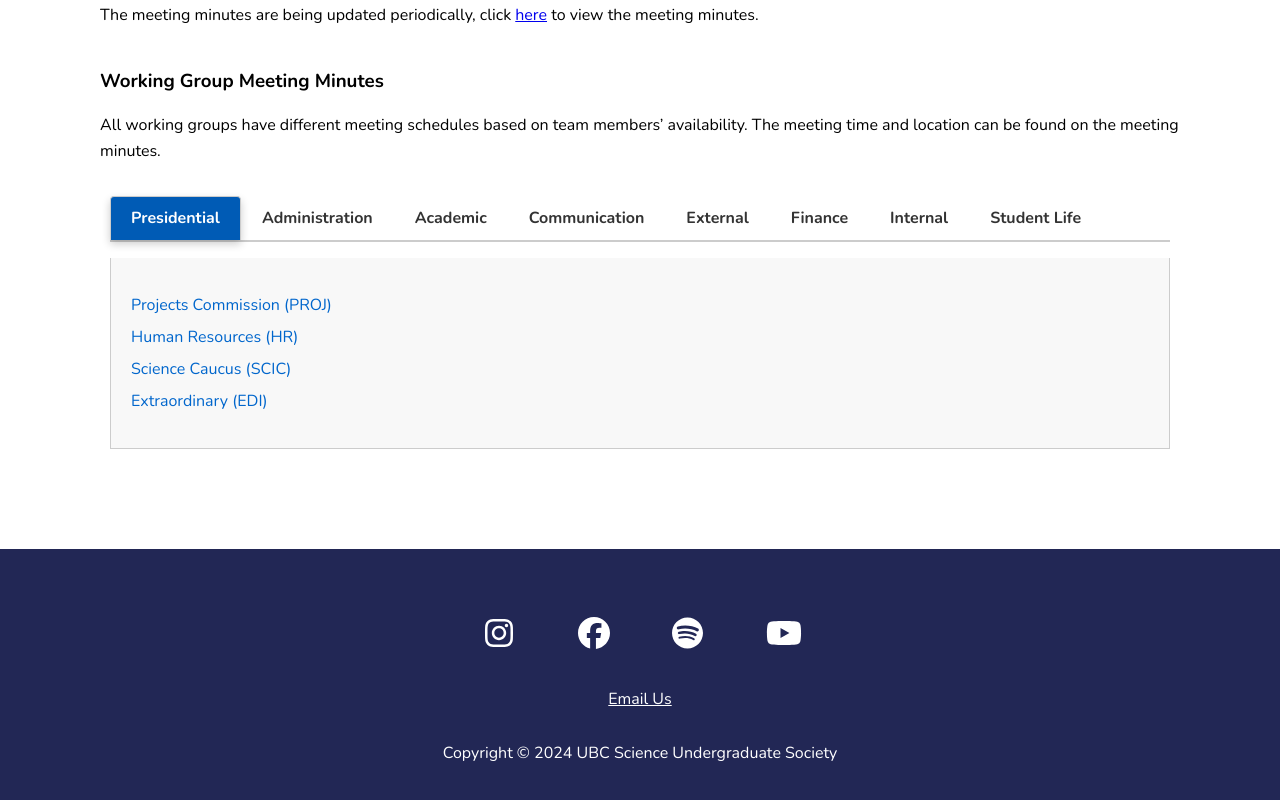
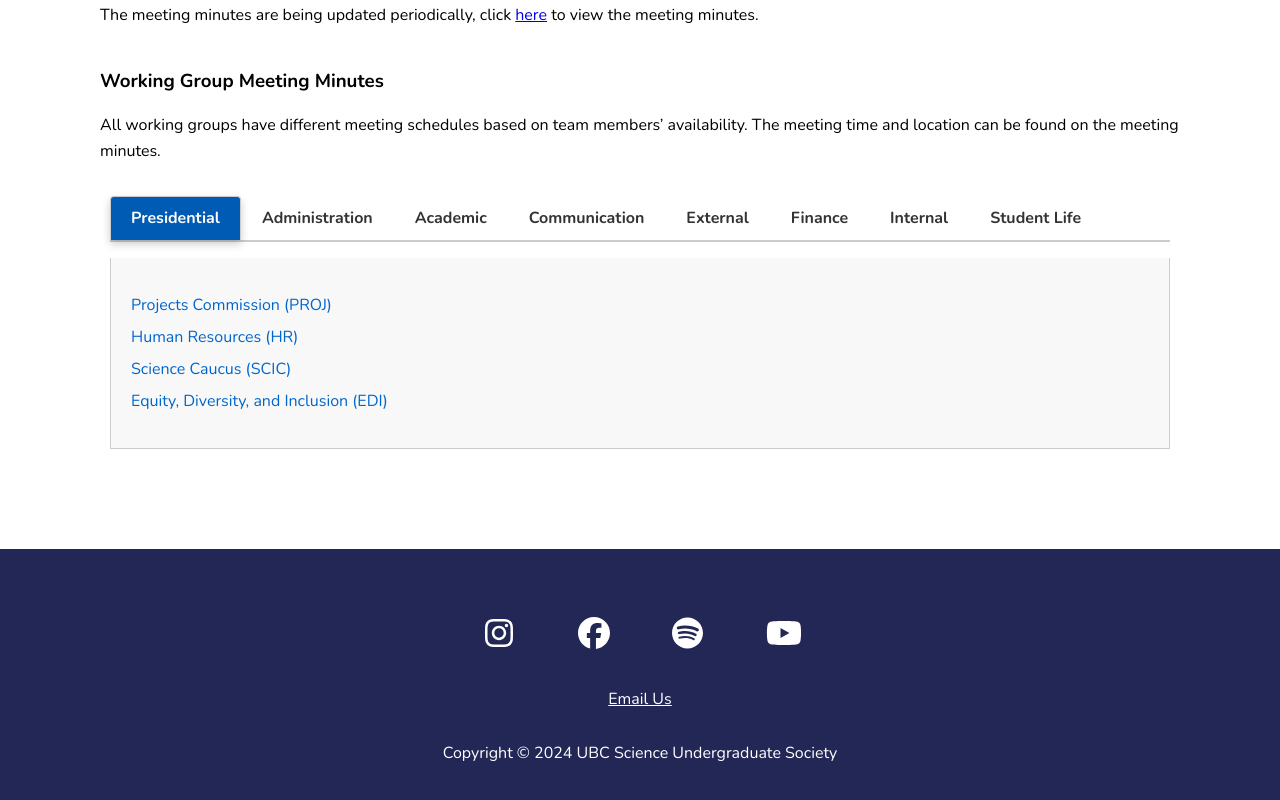
Before and after one commit to Science-Undergraduate-Society/www, a Next.js app: page /aboutUs/meetingMinutes in a window 1280 px wide. Shown: the part 658-1458 px from the top of the page. Built offline with nearby package versions, Linux system fonts and the light colour scheme; a web font is replaced by a local one.

Commit message:
change for code and procedure and edi

```diff
--- a/src/pages/aboutUs/codeProcedures.js
+++ b/src/pages/aboutUs/codeProcedures.js
@@ -16,7 +16,7 @@ export default function CodeProcedures() {
             Students and the responsibilities of elected officials.
           </p>
           <Link
-            href="https://docs.google.com/document/d/1Wr52qSNeiVG9HrDvCftOsCW1agMMW6dC1mkieIPdWds/edit?fbclid=IwAR26HOIAjZZcquDRs91xgHSdferauKQJKtzOTJNZc4f76JXmeag5UGVi-Y8"
+            href="https://drive.google.com/file/d/1nVFR-Y6f0pY5AbsMVOsDDDdGxrPYMoq9/view"
             passHref
           >
             <StyledButton>SUS Code & Procedure Document</StyledButton>
--- a/src/pages/aboutUs/meetingMinutes.js
+++ b/src/pages/aboutUs/meetingMinutes.js
@@ -30,7 +30,7 @@ export default function MeetingMinutes() {
               </li>
               <li>
                 <a href="https://drive.google.com/drive/folders/10xGyvO4SIroabNsl8SOuwu56udDatPvu">
-                  Extraordinary (EDI)
+                  Equity, Diversity, and Inclusion (EDI)
                 </a>
               </li>
             </ul>
```
